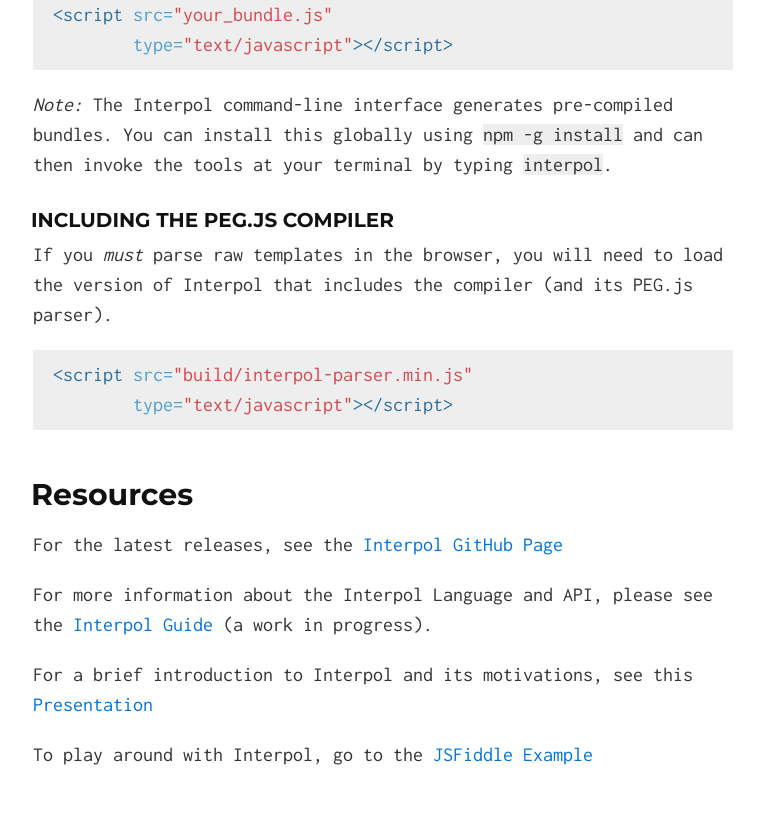
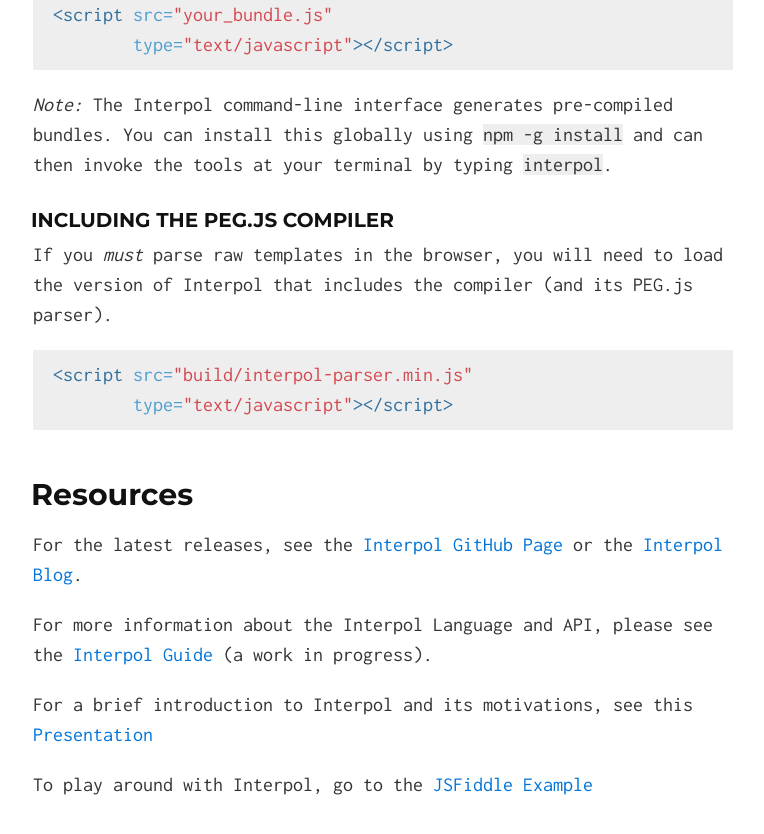
Before and after one commit to kode4food/interpol, a Jekyll site: the page built from index.md, in a window 1280 px wide and 900 px high, scrolled down 3740 px. Shown: the top 834 px of the window, without its empty margins (257-1021 px from the left). Built offline with Jekyll 4.4.1, drawn with Linux system fonts in a browser that asks for light colours; Markdown is read by kramdown in place of the engine named in the settings.

Commit message:
first blog post

````diff
--- a/index.md
+++ b/index.md
@@ -107,7 +107,7 @@
 ```
 
 ## Resources
-For the latest releases, see the [Interpol GitHub Page](http://github.com/kode4food/interpol)
+For the latest releases, see the [Interpol GitHub Page](http://github.com/kode4food/interpol) or the [Interpol Blog](http://blog.interpoljs.io/).
 
 For more information about the Interpol Language and API, please see the [Interpol Guide](http://interpoljs.io/guide/) (a work in progress).
 
````
